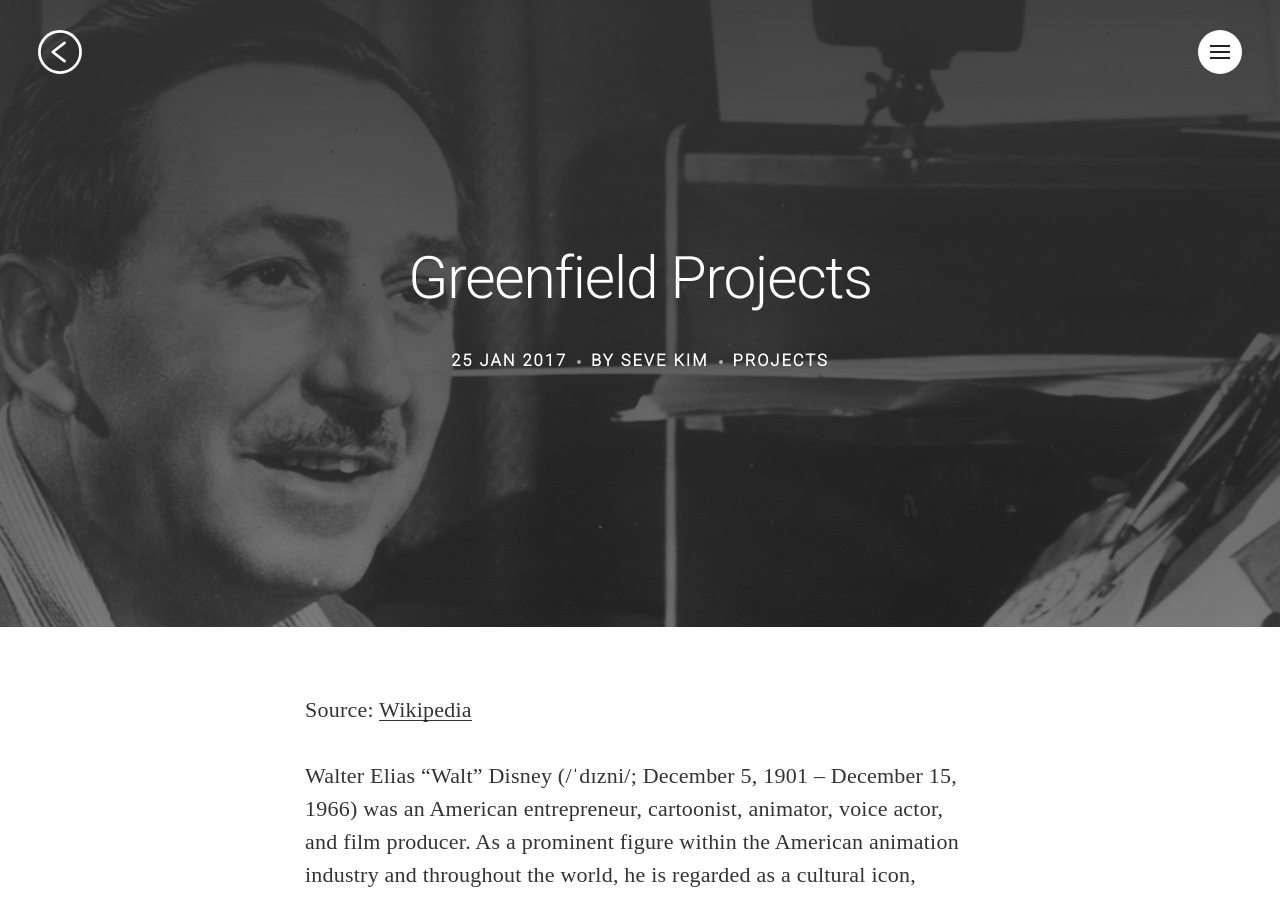
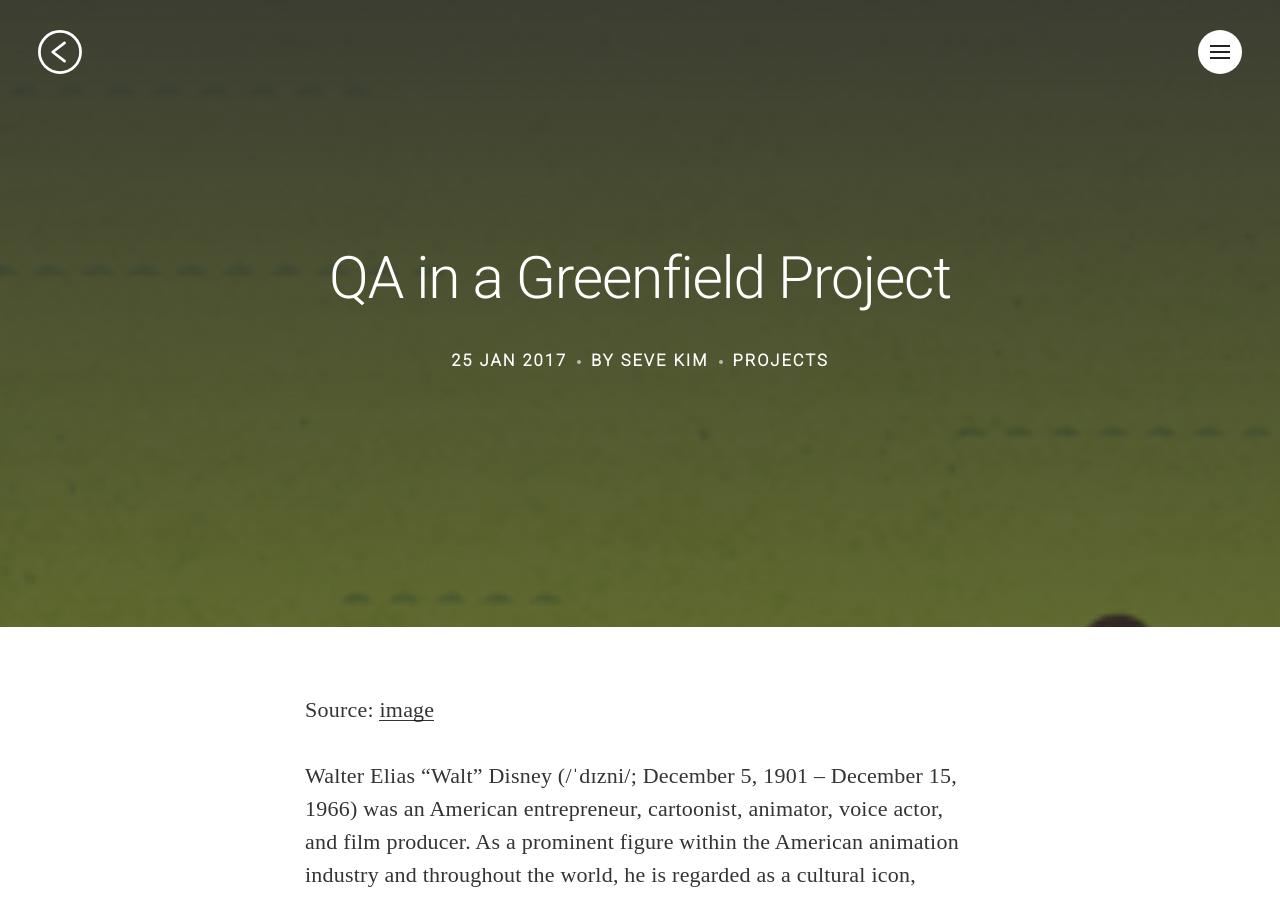
Before and after one commit to theqafieldguide/theqafieldguide.github.io, a Jekyll site: the page built from _posts/2017-01-25-qa-in-a-greenfield-project.markdown, in a window 1280 px wide and 900 px high. Built offline with Jekyll 4.4.1, drawn with Linux system fonts in a browser that asks for light colours; nearby versions of some CDN libraries; some web fonts are replaced.

Commit message:
updated greenfield post image & thumbnail

```diff
--- a/_posts/2017-01-25-greenfield-projects.markdown
+++ b/_posts/2017-01-25-qa-in-a-greenfield-project.markdown
@@ -1,19 +1,19 @@
 ---
 layout: post
-title:  "Greenfield Projects"
+title:  "QA in a Greenfield Project"
 date:   2017-01-25 01:00:00
 last_modified_at:  2017-01-25 01:00:00
-excerpt: "The role of QA in a brand new project space with endless possibilities...and nothing to test..."
+excerpt: "The role of QA in a brand new project space has endless possibilities...and nothing to test..."
 categories: projects
 tags:  greenfield
 image:
-  feature: walt-disney.jpg
+  feature: greenfield.jpg
   topPosition: 0px
 bgContrast: dark
 bgGradientOpacity: darker
 syntaxHighlighter: no
 ---
-Source: [Wikipedia](https://en.wikipedia.org/wiki/Walt_Disney)
+Source: [image](http://lantruong.com/)
 
 Walter Elias "Walt" Disney (/ˈdɪzni/; December 5, 1901 – December 15, 1966) was an American entrepreneur, cartoonist, animator, voice actor, and film producer. As a prominent figure within the American animation industry and throughout the world, he is regarded as a cultural icon, known for his influence and contributions to entertainment during the 20th century. As a Hollywood business mogul, he and his brother Roy O. Disney co-founded The Walt Disney Company.
 
```
Also changed, not shown: assets/images/hero/greenfield.jpg (added), assets/images/thumbnail/greenfield.jpg (added).
